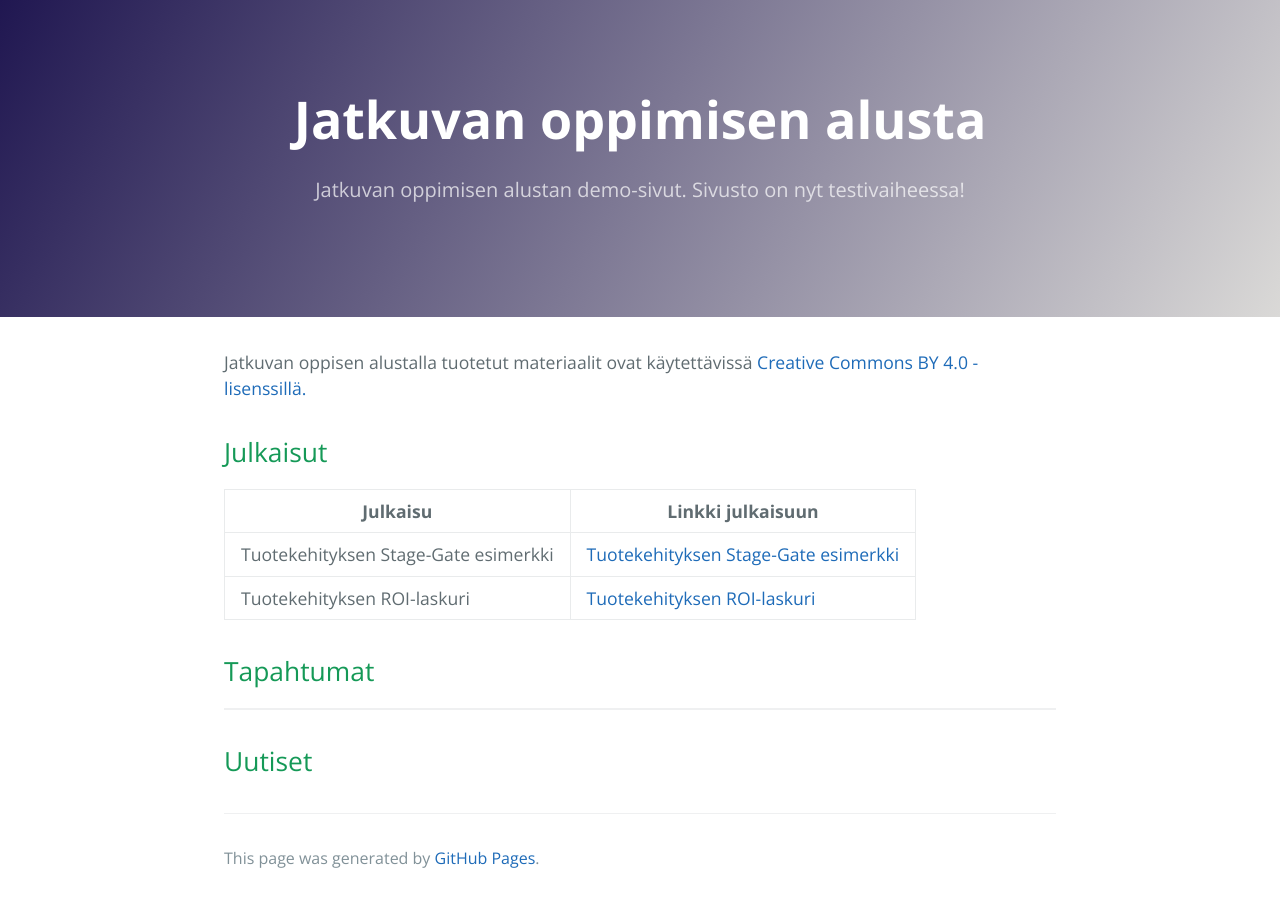
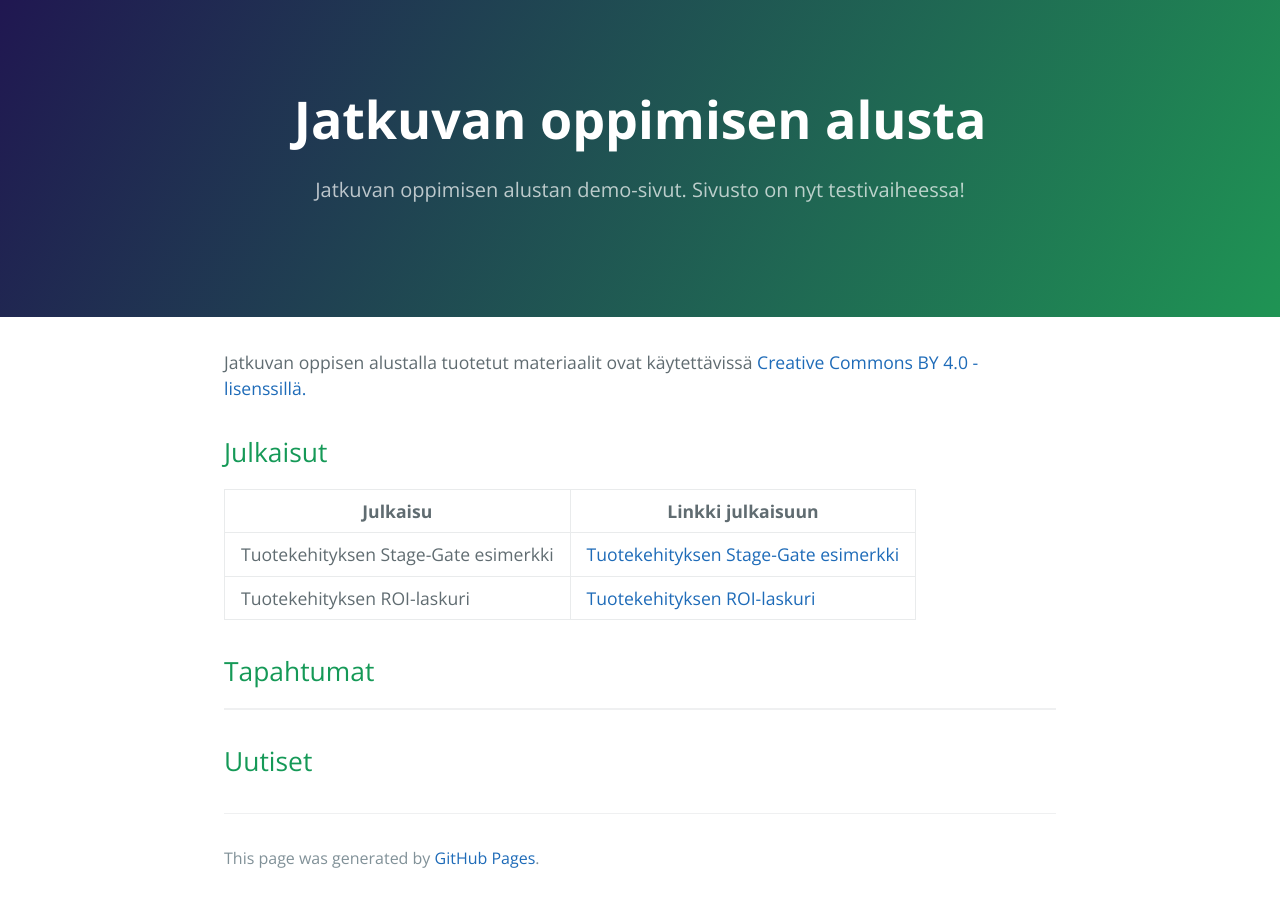
Before and after one commit to martti-testi/martti-testi.github.io, a Jekyll site: the page built from index.md, in a window 1280 px wide. Built offline with Jekyll 4.4.1, drawn with Linux system fonts in a browser that asks for light colours.

Commit message:
Update variables.scss

```diff
--- a/_sass/variables.scss
+++ b/_sass/variables.scss
@@ -4,7 +4,7 @@ $medium-breakpoint: 42em !default;
 
 // Headers
 $header-heading-color: #fff !default;
-$header-bg-color: #DAD9D7 !default;
+$header-bg-color: #1f9454 !default;
 $header-bg-color-secondary: #201751 !default;
 
 // Text
```
